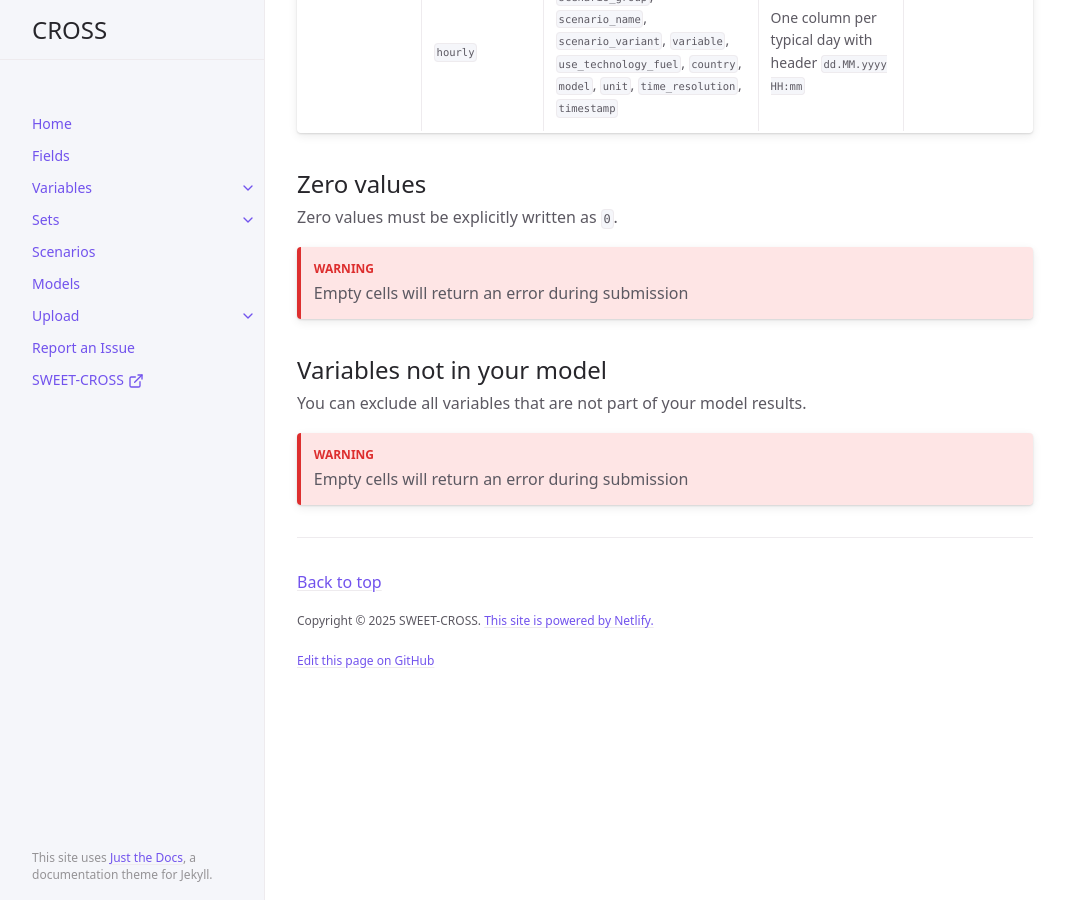
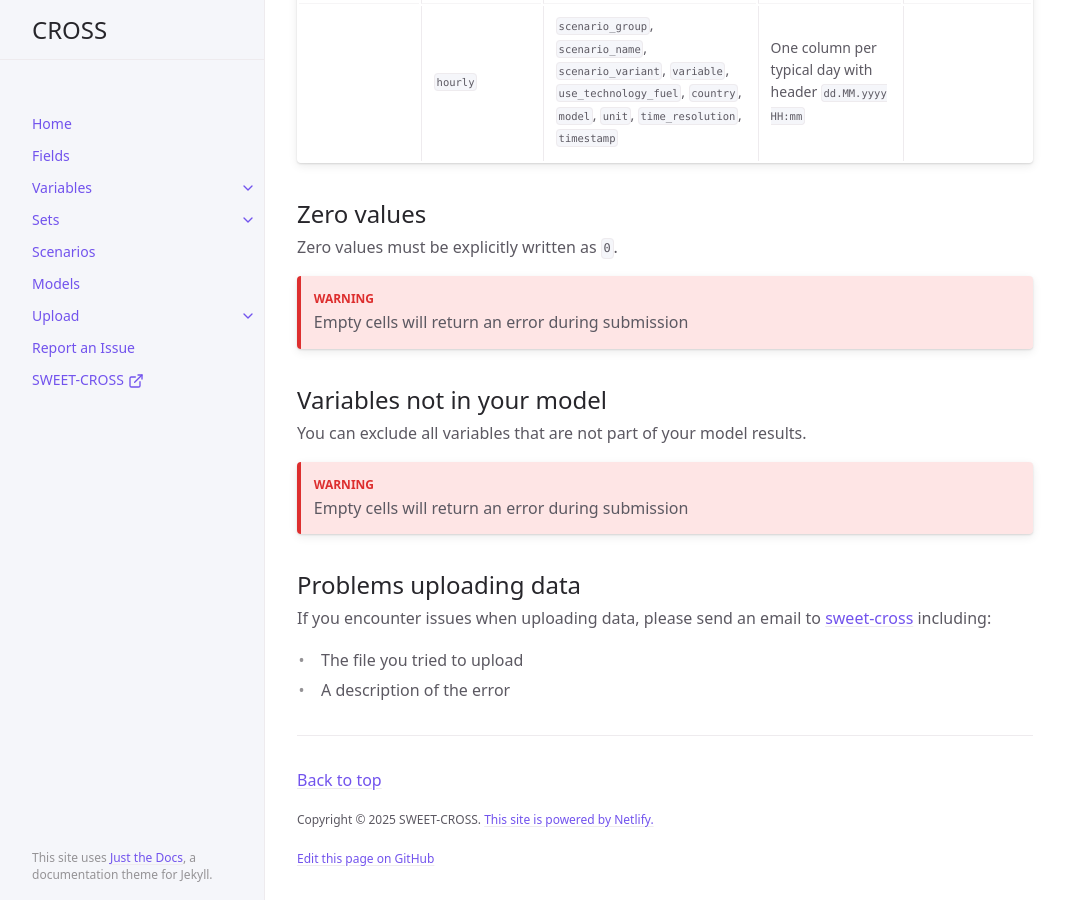
Before and after one commit to sweet-cross/data-model, a Jekyll site: the page built from docs/upload/files.md, in a window 1280 px wide and 900 px high, scrolled down 873 px. Shown: the whole window, without its empty margins (107-1172 px from the left). Built offline with Jekyll 4.4.1, drawn with Linux system fonts in a browser that asks for light colours; cached includes are drawn as plain includes; some of the changed text lies outside the part shown.

```diff
--- a/docs/upload/files.md
+++ b/docs/upload/files.md
@@ -35,3 +35,10 @@ You can exclude all variables that are not part of your model results.
 
 {: .warning }
 Empty cells will return an error during submission
+
+
+## Problems uploading data
+
+If you encounter issues when uploading data, please send an email to [sweet-cross](mailto:sweet.cross.ch[at]gmail.com?subject=technicalproblem) including:
+- The file you tried to upload
+- A description of the error
```
Also changed, not shown: docs/upload/index.md (+1 -8 lines).
